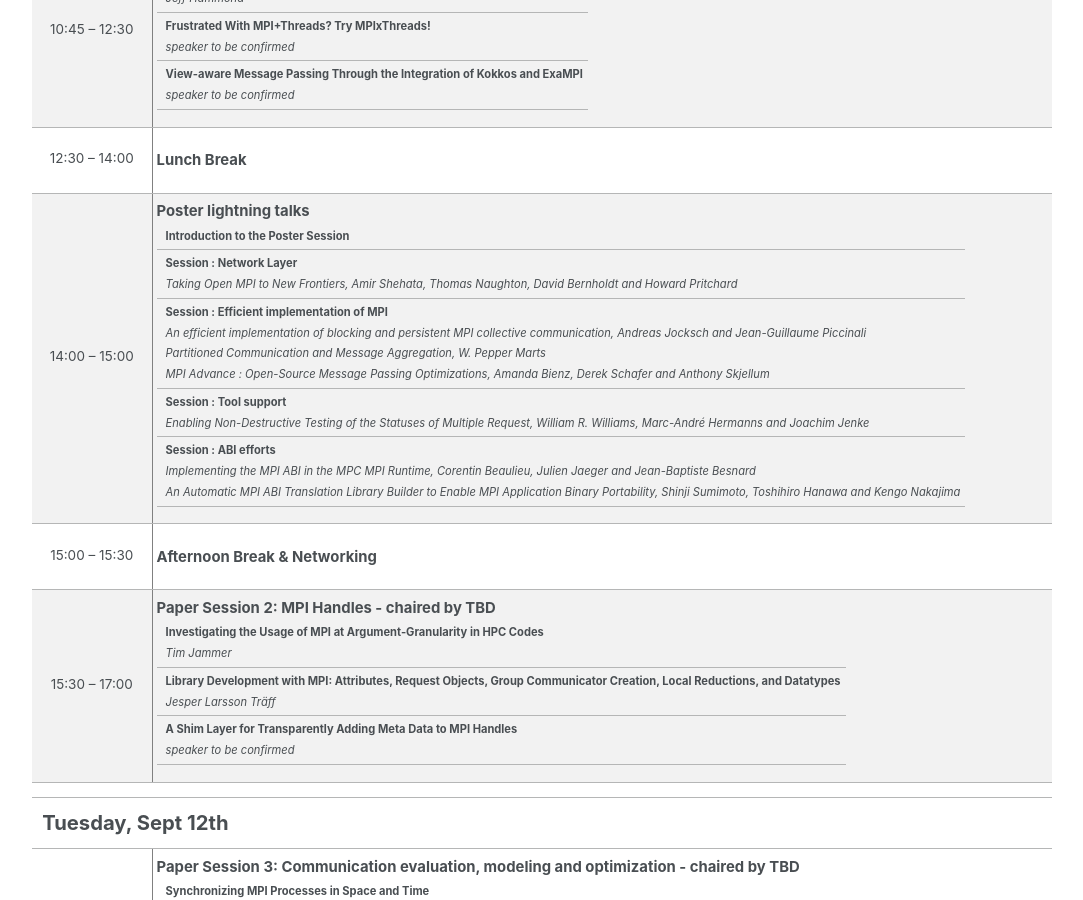
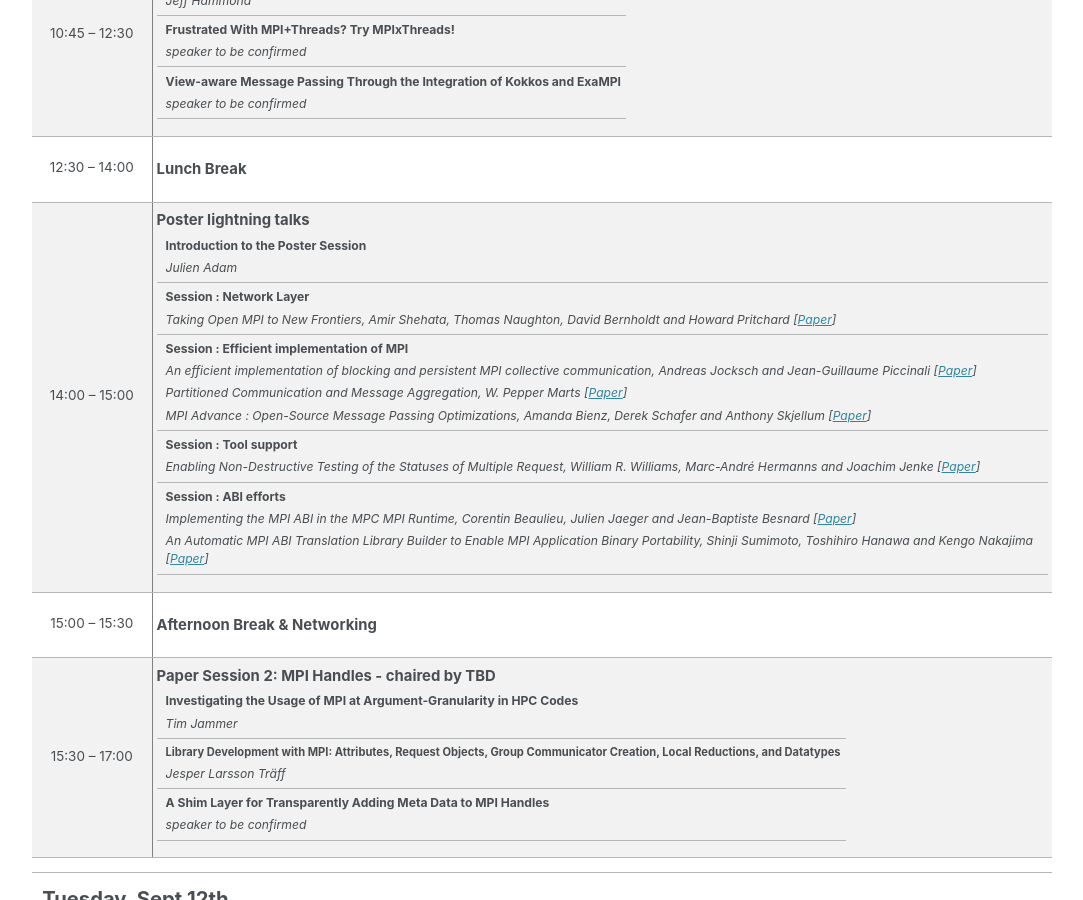
Before and after one commit to eurompi23/eurompi23.github.io, a Jekyll site: the page built from _pages/program.md, in a window 1280 px wide and 900 px high, scrolled down 918 px. Shown: the whole window, without its empty margins (96-1179 px from the left). Built offline with Jekyll 4.4.1, drawn with Linux system fonts in a browser that asks for light colours; cached includes are drawn as plain includes.

Commit message:
update program

```diff
--- a/_pages/program.md
+++ b/_pages/program.md
@@ -200,20 +200,20 @@ Zoom link (coming soon)</td>
 <!--
                 <div style="font-weight:bold;padding-left:4px">Using Advanced Vector Extensions AVX-512 for MPI Reduction [<a href="./assets/papers/Zhong-EuroMPI2020.pptx" target="_blank">Slide</a>] [<a href="https://youtu.be/Z2vGmgymJ34" target="_blank">Presentation</a>]</div>
 -->
-                <div style="font-weight:bold;padding-left:4px;font-size:1.10em">Best paper presentation: MPI Application Binary Interface Standardization </div>
-                <div style="padding-top:4px;padding-left:4px;font-size:1.10em;font-style:italic">Jeff Hammond</div>
+                <div style="font-weight:bold;padding-left:4px;font-size:1.20em">Best paper presentation: MPI Application Binary Interface Standardization </div>
+                <div style="padding-top:4px;padding-left:4px;font-size:1.20em;font-style:italic">Jeff Hammond</div>
               </td>
             </tr>
             <tr>
               <td>
-                <div style="font-weight:bold;padding-left:4px;font-size:1.10em">Frustrated With MPI+Threads? Try MPIxThreads!</div>
-                <div style="padding-top:4px;padding-left:4px;font-size:1.10em;font-style:italic">speaker to be confirmed</div>
+                <div style="font-weight:bold;padding-left:4px;font-size:1.20em">Frustrated With MPI+Threads? Try MPIxThreads!</div>
+                <div style="padding-top:4px;padding-left:4px;font-size:1.20em;font-style:italic">speaker to be confirmed</div>
               </td>
             </tr>
             <tr>
               <td>
-                <div style="font-weight:bold;padding-left:4px;font-size:1.10em">View-aware Message Passing Through the Integration of Kokkos and ExaMPI</div>
-                <div style="padding-top:4px;padding-left:4px;font-size:1.10em;font-style:italic">speaker to be confirmed</div>
+                <div style="font-weight:bold;padding-left:4px;font-size:1.20em">View-aware Message Passing Through the Integration of Kokkos and ExaMPI</div>
+                <div style="padding-top:4px;padding-left:4px;font-size:1.20em;font-style:italic">speaker to be confirmed</div>
               </td>
           </tr></tbody></table>
         </td>
@@ -235,34 +235,35 @@ Zoom link (coming soon)</td>
           <table style="border:0px; width:100%"><tbody>
             <tr>
               <td>
-                <div style="font-weight:bold;padding-left:4px;font-size:1.10em">Introduction to the Poster Session</div>
+                <div style="font-weight:bold;padding-left:4px;font-size:1.20em">Introduction to the Poster Session</div>
+		<div style="padding-top:4px;padding-left:4px;font-size:1.20em;font-style:italic"> Julien Adam </div>
               </td>
             </tr>
             <tr>
               <td>
-                <div style="font-weight:bold;font-size:1.10em;padding-left:4px">Session : Network Layer</div>
-                <div style="padding-top:4px;padding-left:4px;font-size:1.10em;font-style:italic">Taking Open MPI to New Frontiers, Amir Shehata, Thomas Naughton, David Bernholdt and Howard Pritchard</div>
+                <div style="font-weight:bold;font-size:1.20em;padding-left:4px">Session : Network Layer</div>
+                <div style="padding-top:4px;padding-left:4px;font-size:1.20em;font-style:italic">Taking Open MPI to New Frontiers, Amir Shehata, Thomas Naughton, David Bernholdt and Howard Pritchard [<a href="./assets/papers/EuroMPI23_paper_35.pdf" target="_blank">Paper</a>] </div>
               </td>
             </tr>
             <tr>
               <td>
-                <div style="font-weight:bold;font-size:1.10em;padding-left:4px">Session : Efficient implementation of MPI</div>
-                <div style="padding-top:4px;padding-left:4px;font-size:1.10em;font-style:italic">An efficient implementation of blocking and persistent MPI collective communication, Andreas Jocksch and Jean-Guillaume Piccinali</div>
-                <div style="padding-top:4px;padding-left:4px;font-size:1.10em;font-style:italic">Partitioned Communication and Message Aggregation, W. Pepper Marts</div>
-                <div style="padding-top:4px;padding-left:4px;font-size:1.10em;font-style:italic">MPI Advance : Open-Source Message Passing Optimizations, Amanda Bienz, Derek Schafer and Anthony Skjellum</div>
+                <div style="font-weight:bold;font-size:1.20em;padding-left:4px">Session : Efficient implementation of MPI</div>
+                <div style="padding-top:4px;padding-left:4px;font-size:1.20em;font-style:italic">An efficient implementation of blocking and persistent MPI collective communication, Andreas Jocksch and Jean-Guillaume Piccinali  [<a href="./assets/papers/EuroMPI23_paper_30.pdf" target="_blank">Paper</a>] </div>
+                <div style="padding-top:4px;padding-left:4px;font-size:1.20em;font-style:italic">Partitioned Communication and Message Aggregation, W. Pepper Marts [<a href="./assets/papers/EuroMPI23_paper_34.pdf" target="_blank">Paper</a>] </div>
+                <div style="padding-top:4px;padding-left:4px;font-size:1.20em;font-style:italic">MPI Advance : Open-Source Message Passing Optimizations, Amanda Bienz, Derek Schafer and Anthony Skjellum [<a href="./assets/papers/EuroMPI23_paper_33.pdf" target="_blank">Paper</a>] </div>
               </td>
             </tr>
             <tr>
               <td>
-                <div style="font-weight:bold;font-size:1.10em;padding-left:4px">Session : Tool support</div>
-                <div style="padding-top:4px;padding-left:4px;font-size:1.10em;font-style:italic">Enabling Non-Destructive Testing of the Statuses of Multiple Request, William R. Williams, Marc-André Hermanns and Joachim Jenke</div>
+                <div style="font-weight:bold;font-size:1.20em;padding-left:4px">Session : Tool support</div>
+                <div style="padding-top:4px;padding-left:4px;font-size:1.20em;font-style:italic">Enabling Non-Destructive Testing of the Statuses of Multiple Request, William R. Williams, Marc-André Hermanns and Joachim Jenke [<a href="./assets/papers/EuroMPI23_paper_32.pdf" target="_blank">Paper</a>] </div>
               </td>
             </tr>
             <tr>
               <td>
-                <div style="font-weight:bold;font-size:1.10em;padding-left:4px">Session : ABI efforts</div>
-                <div style="padding-top:4px;padding-left:4px;font-size:1.10em;font-style:italic">Implementing the MPI ABI in the MPC MPI Runtime, Corentin Beaulieu, Julien Jaeger and Jean-Baptiste Besnard</div>
-                <div style="padding-top:4px;padding-left:4px;font-size:1.10em;font-style:italic">An Automatic MPI ABI Translation Library Builder to Enable MPI Application Binary Portability, Shinji Sumimoto, Toshihiro Hanawa and Kengo Nakajima</div>
+                <div style="font-weight:bold;font-size:1.20em;padding-left:4px">Session : ABI efforts</div>
+                <div style="padding-top:4px;padding-left:4px;font-size:1.20em;font-style:italic">Implementing the MPI ABI in the MPC MPI Runtime, Corentin Beaulieu, Julien Jaeger and Jean-Baptiste Besnard [<a href="./assets/papers/EuroMPI23_paper_36.pdf" target="_blank">Paper</a>] </div>
+                <div style="padding-top:4px;padding-left:4px;font-size:1.20em;font-style:italic">An Automatic MPI ABI Translation Library Builder to Enable MPI Application Binary Portability, Shinji Sumimoto, Toshihiro Hanawa and Kengo Nakajima [<a href="./assets/papers/EuroMPI23_paper_31.pdf" target="_blank">Paper</a>]  </div>
               </td>
             </tr></tbody></table>
         </td>
@@ -284,20 +285,20 @@ Zoom link (coming soon)</td>
           <table style="border:0px; width:100%"><tbody>
             <tr>
               <td>
-                <div style="font-weight:bold;font-size:1.10em;padding-left:4px">Investigating the Usage of MPI at Argument-Granularity in HPC Codes</div>
-                <div style="padding-top:4px;padding-left:4px;font-size:1.10em;font-style:italic">Tim Jammer</div>
+                <div style="font-weight:bold;font-size:1.20em;padding-left:4px">Investigating the Usage of MPI at Argument-Granularity in HPC Codes</div>
+                <div style="padding-top:4px;padding-left:4px;font-size:1.20em;font-style:italic">Tim Jammer</div>
               </td>
             </tr>
             <tr>
               <td>
-                <div style="font-weight:bold;font-size:1.10em;padding-left:4px;font-size:1.10em">Library Development with MPI: Attributes, Request Objects, Group Communicator Creation, Local Reductions, and Datatypes</div>
-                <div style="padding-top:4px;padding-left:4px;font-size:1.10em;font-style:italic">Jesper Larsson Träff</div>
+                <div style="font-weight:bold;font-size:1.20em;padding-left:4px;font-size:1.10em">Library Development with MPI: Attributes, Request Objects, Group Communicator Creation, Local Reductions, and Datatypes</div>
+                <div style="padding-top:4px;padding-left:4px;font-size:1.20em;font-style:italic">Jesper Larsson Träff</div>
               </td>
             </tr>
             <tr>
               <td>
-                <div style="font-weight:bold;padding-left:4px;font-size:1.10em">A Shim Layer for Transparently Adding Meta Data to MPI Handles</div>
-                <div style="padding-top:4px;padding-left:4px;font-size:1.10em;font-style:italic">speaker to be confirmed</div>
+                <div style="font-weight:bold;padding-left:4px;font-size:1.20em">A Shim Layer for Transparently Adding Meta Data to MPI Handles</div>
+                <div style="padding-top:4px;padding-left:4px;font-size:1.20em;font-style:italic">speaker to be confirmed</div>
               </td>
             </tr></tbody></table>
         </td>
@@ -317,20 +318,20 @@ Zoom link (coming soon)</td>
           <table style="border:0px; width:100%"><tbody>
             <tr>
               <td>
-                <div style="font-weight:bold;padding-left:4px;font-size:1.10em">Synchronizing MPI Processes in Space and Time</div>
-                <div style="padding-top:4px;padding-left:4px;font-size:1.10em;font-style:italic">speaker to be confirmed</div>
+                <div style="font-weight:bold;padding-left:4px;font-size:1.20em">Synchronizing MPI Processes in Space and Time</div>
+                <div style="padding-top:4px;padding-left:4px;font-size:1.20em;font-style:italic">speaker to be confirmed</div>
               </td>
             </tr>
             <tr>
               <td>
-                <div style="font-weight:bold;padding-left:4px;font-size:1.10em">Evaluating the Viability of LogGP for Modeling MPI Performance with Non-contiguous Datatypes on Modern Architectures</div>
-                <div style="padding-top:4px;padding-left:4px;font-size:1.10em;font-style:italic">speaker to be confirmed</div>
+                <div style="font-weight:bold;padding-left:4px;font-size:1.20em">Evaluating the Viability of LogGP for Modeling MPI Performance with Non-contiguous Datatypes on Modern Architectures</div>
+                <div style="padding-top:4px;padding-left:4px;font-size:1.20em;font-style:italic">speaker to be confirmed</div>
               </td>
             </tr>
             <tr>
               <td>
-                <div style="font-weight:bold;padding-left:4px;font-size:1.10em">Optimizing Communication in 2D Grid-Based MPI Applications at Exascale</div>
-                <div style="padding-top:4px;padding-left:4px;font-size:1.10em;font-style:italic">Piyush Sao</div>
+                <div style="font-weight:bold;padding-left:4px;font-size:1.20em">Optimizing Communication in 2D Grid-Based MPI Applications at Exascale</div>
+                <div style="padding-top:4px;padding-left:4px;font-size:1.20em;font-style:italic">Piyush Sao</div>
               </td>
             </tr></tbody></table>
         </td>
@@ -372,14 +373,14 @@ Zoom link (coming soon)</td>
           <table style="border:0px; width:100%"><tbody>
             <tr>
               <td>
-                <div style="font-weight:bold;padding-left:4px;font-size:1.10em">Improving MPI Safety for Modern Languages</div>
-                <div style="padding-top:4px;padding-left:4px;font-size:1.10em;font-style:italic">speaker  to be confirmed</div>
+                <div style="font-weight:bold;padding-left:4px;font-size:1.20em">Improving MPI Safety for Modern Languages</div>
+                <div style="padding-top:4px;padding-left:4px;font-size:1.20em;font-style:italic">speaker  to be confirmed</div>
               </td>
             </tr>
             <tr>
               <td>
-                <div style="font-weight:bold;padding-left:4px;font-size:1.10em">Generating and Scaling a Multi-Language Test-Suite for MPI</div>
-                <div style="padding-top:4px;padding-left:4px;font-size:1.10em;font-style:italic">speaker to be confirmed</div>
+                <div style="font-weight:bold;padding-left:4px;font-size:1.20em">Generating and Scaling a Multi-Language Test-Suite for MPI</div>
+                <div style="padding-top:4px;padding-left:4px;font-size:1.20em;font-style:italic">speaker to be confirmed</div>
               </td>
             </tr></tbody></table>
       <tr style="height:40px;background-color: #f2f2f2">
```
Also changed, not shown: 8 other files.
